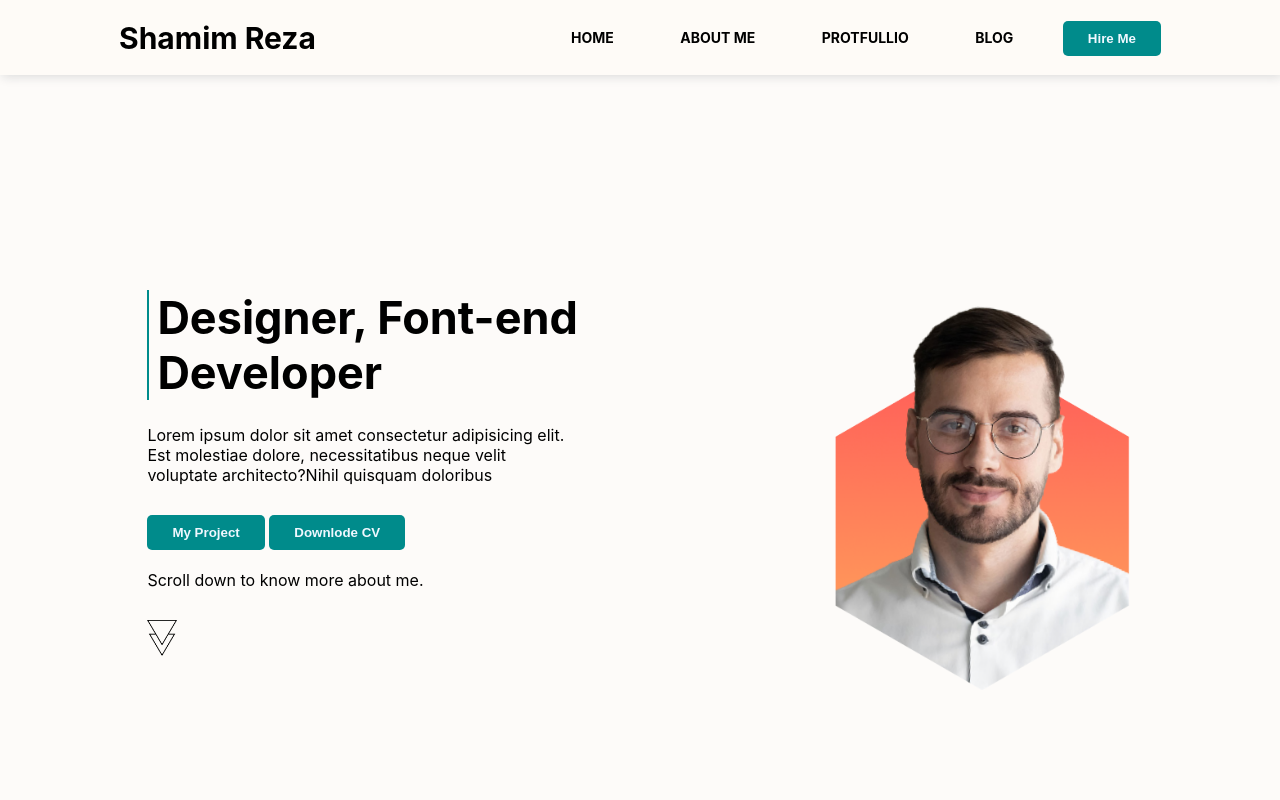
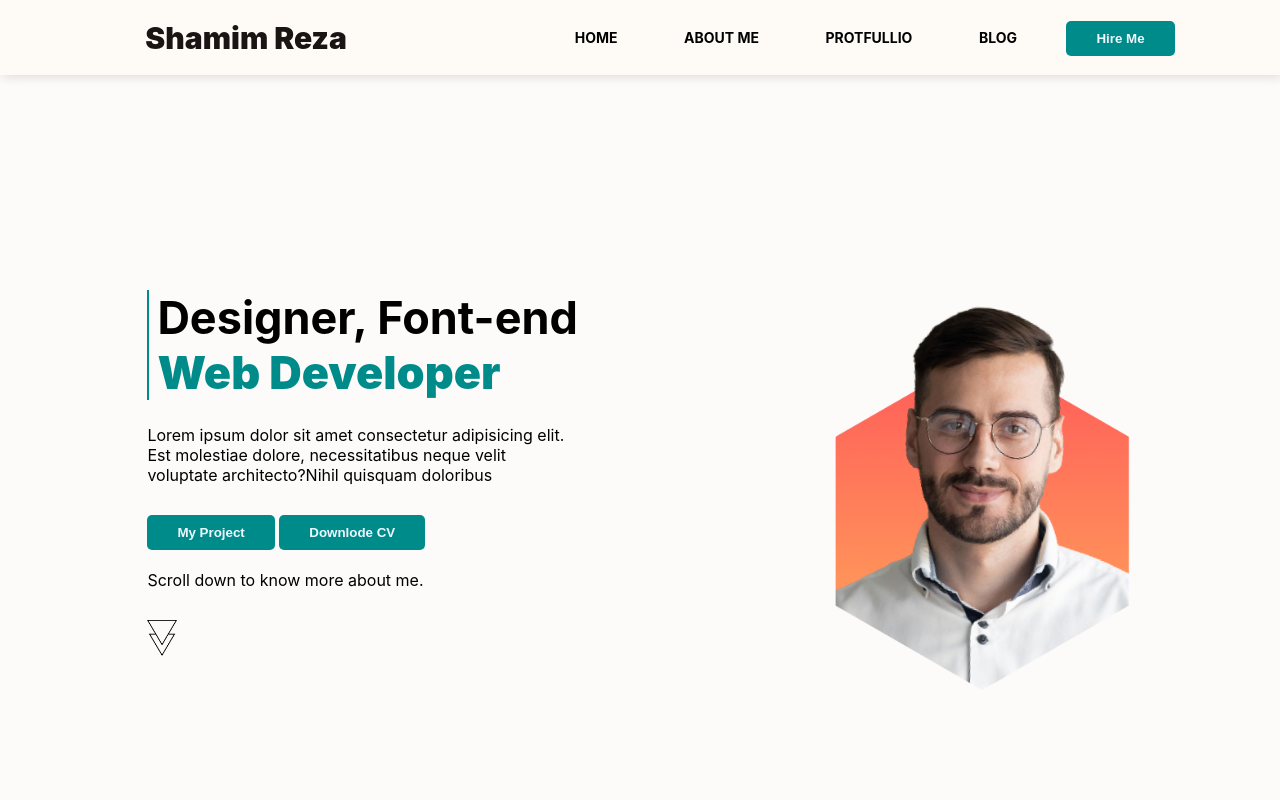
Before and after one commit to Shamimreza82/my-portfolio-1, a plain HTML site: page index.html in a window 1280 px wide. Shown: the top 800 px of the page. Drawn offline with Linux system fonts and the light colour scheme.

Commit message:
add images

```diff
--- a/index.html
+++ b/index.html
@@ -25,10 +25,10 @@
         </nav>
         <div class="header-container">
             <div class="head-text1">
-                <h1 class="head-text2">Designer, Font-end <br> <span>Developer</span></h1>
+                <h1 class="head-text2">Designer, Font-end <br> <span class="modifi"> Web Developer</span></h1>
                 <p class="head-text3">Lorem ipsum dolor sit amet consectetur adipisicing elit. <br> Est molestiae dolore, necessitatibus neque velit  <br> voluptate architecto?Nihil quisquam doloribus</p>
-                <button class="btn-primary ">My Project</button>
-                <button class="btn-primary ">Downlode CV</button>
+                <button class="btn-primary">My Project</button>
+                <button class="btn-primary">Downlode CV</button>
                 <p class="scroll-1">Scroll down to know more about me.</p>
                 <img class="icon-2" src="images/icon.png" alt="">
             </div>
--- a/style/style.css
+++ b/style/style.css
@@ -8,6 +8,10 @@ hr {
     transition: 0.4s;
 }
 
+.modifi {
+    font-weight: 900;
+    color: darkcyan;
+}
 body{
     font-family: 'Inter', sans-serif;
     /* font-family: 'Open Sans', sans-serif;
@@ -47,9 +51,12 @@ li:hover {
 
 .logo-1 {
     font-size: 30px;
+    margin-left: 40px;
+   font-weight: 900;
+   color: rgb(26, 20, 21);
 }
 .btn-primary {
-    padding: 10px 25px;
+    padding: 10px 30px;
     background-color: darkcyan;
     border: none;
     border-radius: 5px;
```
